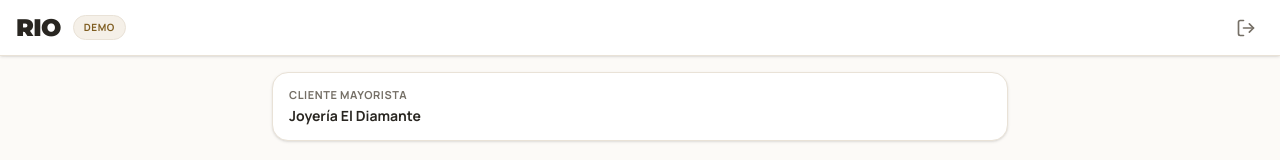
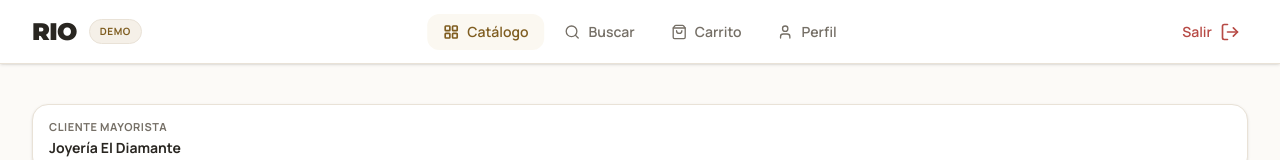
Before and after one commit to 2001mapa/rio_laminado_demo, a Next.js app: page /cliente in a window 1280 px wide. Shown: the top 160 px of the page. Built offline with nearby package versions, Linux system fonts and the light colour scheme.

Commit message:
🚀 Fix: Diseño responsive (PC) para carrito, navbar y catálogo

```diff
--- a/src/app/cliente/buscar/page.tsx
+++ b/src/app/cliente/buscar/page.tsx
@@ -67,7 +67,7 @@ export default function BuscarPage() {
           </p>
 
           {filteredProducts.length > 0 ? (
-            <div className="space-y-3">
+            <div className="grid grid-cols-1 md:grid-cols-2 lg:grid-cols-3 gap-3 md:gap-4">
               {filteredProducts.map(product => (
                 <div key={product.id} className="flex items-center gap-3.5 bg-rio-surface p-3.5 rounded-2xl border border-rio-border shadow-sm">
                   <div className="h-16 w-16 rounded-xl overflow-hidden bg-rio-surface-muted shrink-0 border border-rio-border">
--- a/src/app/cliente/carrito/page.tsx
+++ b/src/app/cliente/carrito/page.tsx
@@ -73,10 +73,12 @@ export default function CarritoPage() {
     <div className="p-4 pb-32">
       <h1 className="text-2xl font-serif text-rio-ink mb-6">Tu Pedido</h1>
 
-      <div className="space-y-4">
-        {cart.map(item => (
-          <div key={item.product.id} className="flex gap-4 bg-rio-surface p-3.5 rounded-2xl border border-rio-border shadow-sm">
-            <div className="relative h-20 w-20 rounded-xl overflow-hidden bg-rio-surface-muted shrink-0">
+      <div className="lg:flex lg:gap-8 lg:items-start">
+        {/* Cart Items List */}
+        <div className="space-y-3 lg:flex-1">
+          {cart.map((item) => (
+            <div key={item.product.id} className="flex gap-4 p-3.5 bg-rio-surface rounded-2xl border border-rio-border shadow-sm">
+              <div className="w-20 h-20 rounded-xl overflow-hidden bg-rio-surface-muted shrink-0 border border-rio-border">
                 <img src={item.product.image} alt={item.product.name} className="object-cover h-full w-full mix-blend-multiply" />
               </div>
               <div className="flex-1 flex flex-col justify-between">
@@ -121,7 +123,9 @@ export default function CarritoPage() {
           ))}
         </div>
 
-      <div className="mt-8 bg-rio-surface p-5 rounded-2xl border border-rio-border shadow-sm space-y-3">
+        {/* Order Summary Panel */}
+        <div className="lg:w-80 shrink-0 mt-8 lg:mt-0 lg:sticky lg:top-24">
+          <div className="bg-rio-surface p-5 rounded-2xl border border-rio-border shadow-sm space-y-3">
             <div className="flex justify-between text-sm text-rio-muted">
               <span>Subtotal ({totalItems} un.)</span>
               <span className="font-medium">{formatPrice(subtotal)}</span>
@@ -138,7 +142,7 @@ export default function CarritoPage() {
             </div>
           </div>
 
-      <div className="mt-8">
+          <div className="mt-4 lg:mt-6">
             <button
               disabled={isSubmitting}
               onClick={handleSubmit}
@@ -146,9 +150,11 @@ export default function CarritoPage() {
             >
               {isSubmitting ? 'Procesando...' : 'Enviar Pedido'}
             </button>
-        <p className="mt-4 text-[11px] text-center text-rio-muted font-medium max-w-[280px] mx-auto">
+            <p className="mt-4 text-[11px] text-center text-rio-muted font-medium lg:max-w-none max-w-[280px] mx-auto">
               Al enviar, tus unidades quedan reservadas para RIO. Podrás modificar tu reserva luego.
             </p>
+          </div>
+        </div>
       </div>
     </div>
   );
--- a/src/app/cliente/layout.tsx
+++ b/src/app/cliente/layout.tsx
@@ -27,23 +27,52 @@ export default function ClienteLayout({
   return (
     <div className="min-h-screen bg-rio-background pb-20 md:pb-0 relative font-sans">
       {/* Top Bar */}
-      <header className="bg-rio-surface border-b border-rio-border sticky top-0 z-10 px-4 h-14 flex items-center justify-between shadow-sm">
+      <header className="bg-rio-surface border-b border-rio-border sticky top-0 z-30 px-4 md:px-8 h-14 md:h-16 flex items-center justify-between shadow-sm">
         <div className="flex items-center space-x-3">
           <div className="font-serif font-black text-2xl tracking-tight text-rio-ink">RIO</div>
           <div className="text-[10px] uppercase tracking-wider bg-rio-surface-muted text-rio-gold-dark px-2.5 py-1 rounded-full font-bold border border-rio-border">
             Demo
           </div>
         </div>
+
+        {/* Desktop Navigation */}
+        <nav className="hidden md:flex items-center space-x-1 absolute left-1/2 -translate-x-1/2">
+          {navItems.map((item) => {
+            const isActive = pathname === item.href;
+            return (
+              <Link
+                key={item.name}
+                href={item.href}
+                className={classNames(
+                  "flex items-center px-4 py-2 rounded-xl text-sm font-semibold transition-all",
+                  isActive ? "bg-rio-gold-light/20 text-rio-gold-dark" : "text-rio-muted hover:text-rio-ink hover:bg-rio-surface-muted"
+                )}
+              >
+                <div className="relative mr-2">
+                  <item.icon className="w-4 h-4" strokeWidth={isActive ? 2.5 : 2} />
+                  {item.badge ? (
+                    <span className="absolute -top-1.5 -right-2 bg-rio-ink text-white text-[9px] font-black min-w-[16px] h-4 flex items-center justify-center px-1 rounded-full border-2 border-rio-surface leading-none">
+                      {item.badge > 99 ? '99+' : item.badge}
+                    </span>
+                  ) : null}
+                </div>
+                {item.name}
+              </Link>
+            );
+          })}
+        </nav>
+
         <Link
           href="/acceso-rio"
-          className="p-2 text-rio-muted hover:text-rio-danger transition-colors flex items-center"
+          className="p-2 text-rio-muted hover:text-rio-danger transition-colors flex items-center gap-2 rounded-xl hover:bg-rio-danger/5"
           title="Salir de la Demo"
         >
-          <LogOut className="w-5 h-5" />
+          <span className="hidden md:inline text-sm font-semibold text-rio-danger">Salir</span>
+          <LogOut className="w-5 h-5 text-rio-danger" />
         </Link>
       </header>
 
-      <main className="max-w-3xl mx-auto">
+      <main className="max-w-7xl mx-auto px-0 md:px-4 md:py-6">
         {children}
       </main>
 
--- a/src/app/cliente/page.tsx
+++ b/src/app/cliente/page.tsx
@@ -29,8 +29,8 @@ export default function CatalogoPage() {
           <div className="h-7 w-32 bg-rio-border rounded-lg animate-pulse" />
           <div className="h-4 w-20 bg-rio-border rounded animate-pulse" />
         </div>
-        <div className="grid grid-cols-2 gap-4">
-          {[1,2,3,4,5,6].map(i => <ProductCardSkeleton key={i} />)}
+        <div className="grid grid-cols-2 md:grid-cols-3 lg:grid-cols-4 gap-4 md:gap-6">
+          {[1,2,3,4,5,6,7,8].map(i => <ProductCardSkeleton key={i} />)}
         </div>
       </div>
     );
@@ -77,7 +77,7 @@ export default function CatalogoPage() {
           <span className="text-[12px] text-rio-muted font-semibold">{filteredProducts.length} referencias</span>
         </div>
 
-        <div className="grid grid-cols-2 gap-4">
+        <div className="grid grid-cols-2 md:grid-cols-3 lg:grid-cols-4 gap-4 md:gap-6">
           {filteredProducts.map(product => (
             <ProductCard
               key={product.id}
```
Lines whose indentation alone changed are shown as unchanged.
